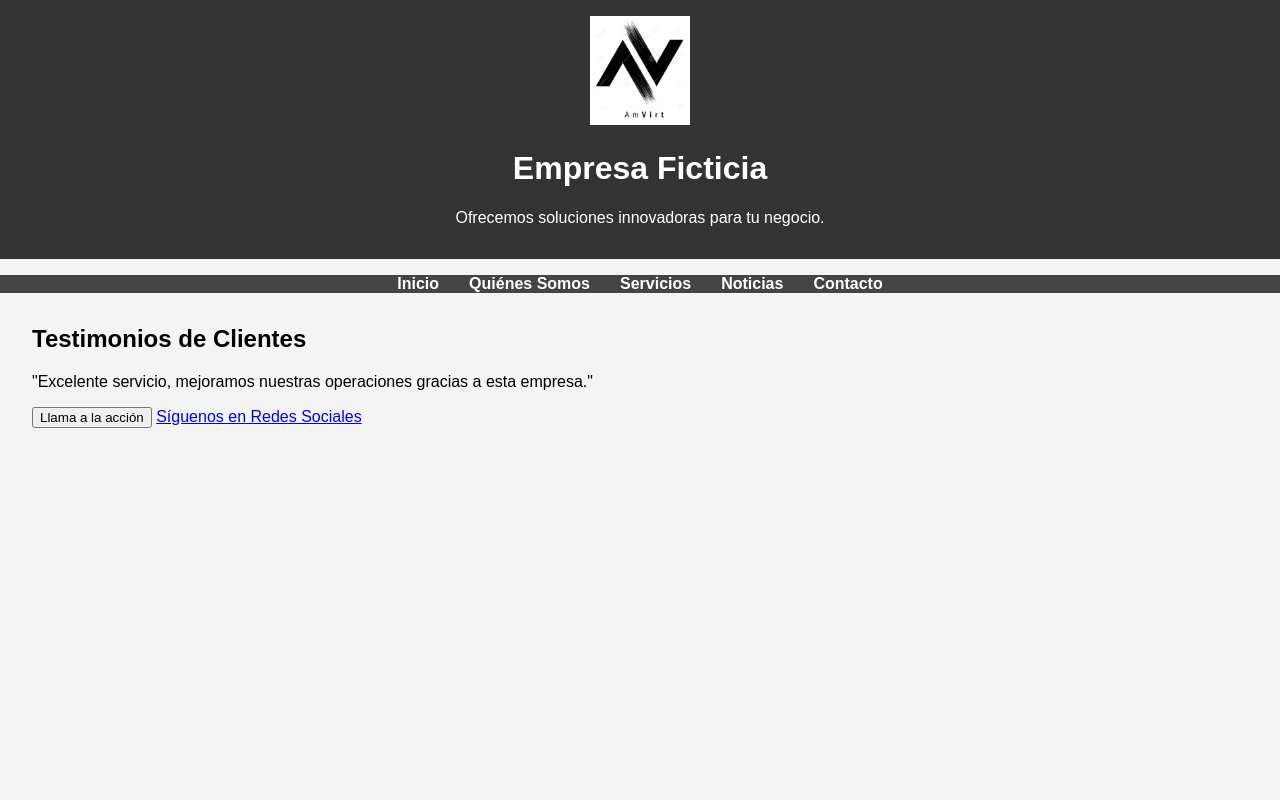
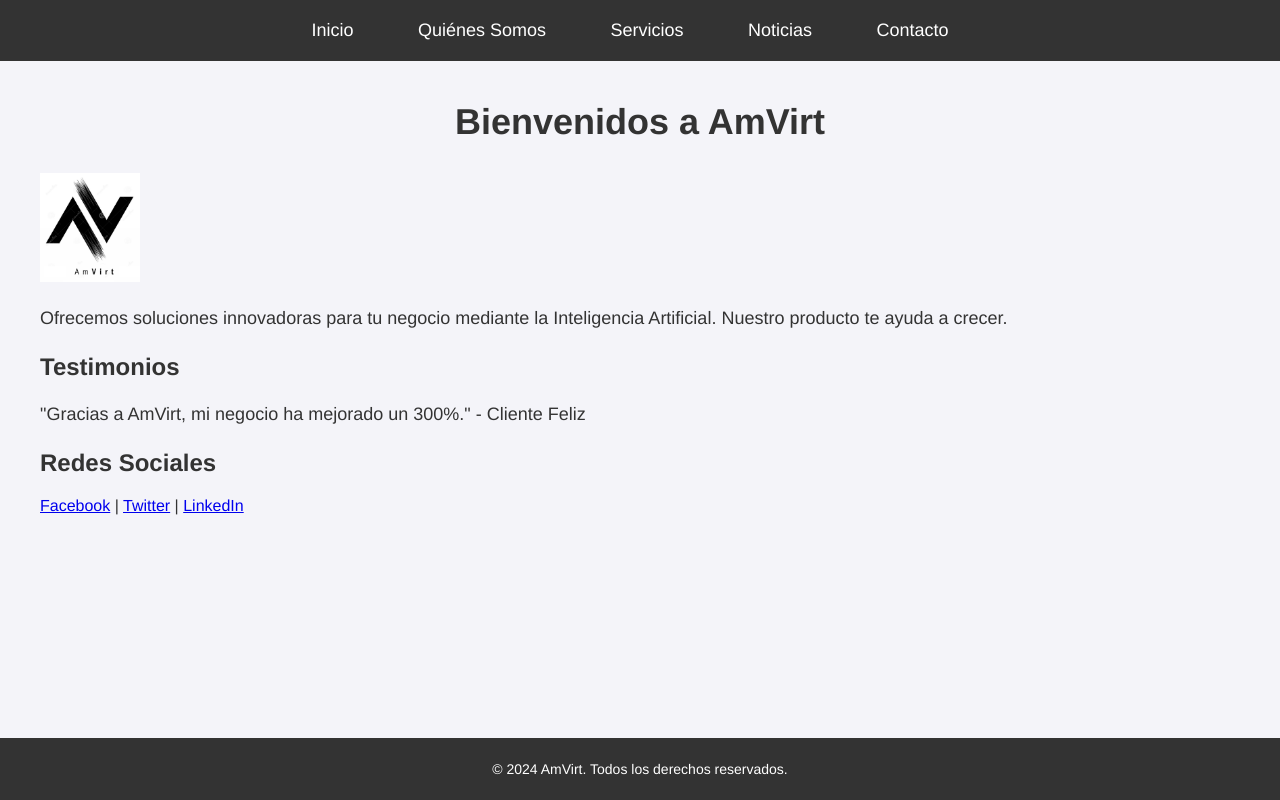
Before and after one commit to elshopox/flask_web, a Flask app: page / in a window 1280 px wide. Run offline with Flask 3, Linux system fonts and the light colour scheme.

Commit message:
se cambio el archivo

```diff
--- a/app.py
+++ b/app.py
@@ -2,35 +2,35 @@ from flask import Flask, render_template, request
 
 app = Flask(__name__)
 
-# Ruta para la página de inicio
+# Página de inicio
 @app.route('/')
-def index():
+def home():
     return render_template('index.html')
 
-# Ruta para la página "Quiénes Somos"
+# Página Quiénes Somos
 @app.route('/about')
 def about():
     return render_template('about.html')
 
-# Ruta para la página de servicios
+# Página de Servicios
 @app.route('/services')
 def services():
     return render_template('services.html')
 
-# Ruta para la página de noticias
+# Página de Noticias
 @app.route('/news')
 def news():
     return render_template('news.html')
 
-# Ruta para la página de contacto
+# Página de Contacto
 @app.route('/contact', methods=['GET', 'POST'])
 def contact():
     if request.method == 'POST':
-        name = request.form['name']
+        nombre = request.form['nombre']
         email = request.form['email']
-        message = request.form['message']
-        # Aquí puedes procesar los datos del formulario como enviarlos por email o guardarlos
-        return f"Gracias {name}, hemos recibido tu mensaje."
+        mensaje = request.form['mensaje']
+        # Aquí puedes procesar los datos como enviarlos a un email o guardarlos
+        return f"Mensaje enviado por {nombre}."
     return render_template('contact.html')
 
 if __name__ == '__main__':
--- a/static/css/style.css
+++ /dev/null
@@ -1,35 +0,0 @@
-body {
-    font-family: Arial, sans-serif;
-    margin: 0;
-    padding: 0;
-    background-color: #f4f4f4;
-}
-
-header {
-    background-color: #333;
-    color: white;
-    padding: 1em;
-    text-align: center;
-}
-
-nav ul {
-    list-style: none;
-    background-color: #444;
-    padding: 0;
-    display: flex;
-    justify-content: center;
-}
-
-nav ul li {
-    margin: 0 15px;
-}
-
-nav ul li a {
-    color: white;
-    text-decoration: none;
-    font-weight: bold;
-}
-
-section {
-    margin: 2em;
-}
--- /dev/null
+++ b/static/style.css
@@ -0,0 +1,231 @@
+/* Estilos generales */
+body {
+    font-family: 'Helvetica Neue', sans-serif;
+    margin: 0;
+    padding: 0;
+    background-color: #f4f4f9;
+    color: #333;
+}
+
+h1, h2, h3 {
+    color: #333;
+}
+
+img {
+    max-width: 100%;
+    height: auto;
+}
+
+/* Estilos del menú de navegación */
+header {
+    background-color: #333;
+    padding: 20px 0;
+}
+
+nav ul {
+    list-style-type: none;
+    text-align: center;
+    margin: 0;
+    padding: 0;
+}
+
+nav ul li {
+    display: inline;
+    margin-right: 20px;
+}
+
+nav ul li a {
+    text-decoration: none;
+    color: #fff;
+    font-size: 18px;
+    padding: 10px 20px;
+    transition: background-color 0.3s ease;
+}
+
+nav ul li a:hover {
+    background-color: #555;
+    border-radius: 5px;
+}
+
+/* Estilos del contenido */
+.content {
+    margin: 40px;
+}
+
+h1 {
+    font-size: 36px;
+    text-align: center;
+    margin-bottom: 30px;
+}
+
+p {
+    font-size: 18px;
+    line-height: 1.6;
+    margin-bottom: 20px;
+}
+
+/* Estilos de la sección de testimonios */
+.testimonials {
+    display: flex;
+    justify-content: space-around;
+    margin: 40px 0;
+}
+
+.testimonials div {
+    background-color: #fff;
+    padding: 20px;
+    border-radius: 10px;
+    box-shadow: 0 4px 8px rgba(0,0,0,0.1);
+    max-width: 30%;
+    text-align: center;
+}
+
+.testimonials p {
+    font-style: italic;
+    color: #555;
+}
+
+/* Botones de llamada a la acción */
+.btn {
+    background-color: #007bff;
+    color: white;
+    padding: 10px 20px;
+    border: none;
+    border-radius: 5px;
+    text-decoration: none;
+    font-size: 16px;
+    transition: background-color 0.3s ease;
+}
+
+.btn:hover {
+    background-color: #0056b3;
+}
+
+/* Estilos de las redes sociales */
+.social-icons a {
+    margin: 0 10px;
+    font-size: 24px;
+    color: #333;
+    text-decoration: none;
+}
+
+.social-icons a:hover {
+    color: #007bff;
+}
+
+/* Estilos del formulario de contacto */
+form {
+    background-color: #fff;
+    padding: 30px;
+    border-radius: 10px;
+    box-shadow: 0 4px 8px rgba(0,0,0,0.1);
+    max-width: 600px;
+    margin: 0 auto;
+}
+
+form label {
+    font-size: 16px;
+    color: #333;
+    margin-bottom: 10px;
+    display: block;
+}
+
+form input, form textarea {
+    width: 100%;
+    padding: 10px;
+    margin-bottom: 20px;
+    border: 1px solid #ccc;
+    border-radius: 5px;
+}
+
+form button {
+    background-color: #007bff;
+    color: white;
+    padding: 10px 20px;
+    border: none;
+    border-radius: 5px;
+    font-size: 16px;
+    cursor: pointer;
+    transition: background-color 0.3s ease;
+}
+
+form button:hover {
+    background-color: #0056b3;
+}
+
+/* Estilos de las tarjetas de servicios */
+.service-card {
+    background-color: #fff;
+    padding: 20px;
+    margin-bottom: 20px;
+    border-radius: 10px;
+    box-shadow: 0 4px 8px rgba(0,0,0,0.1);
+    text-align: center;
+}
+
+.service-card img {
+    max-width: 100%;
+    height: 150px;
+    object-fit: cover;
+    border-radius: 10px;
+    margin-bottom: 20px;
+}
+
+.service-card h3 {
+    color: #007bff;
+    margin-bottom: 10px;
+}
+
+.service-card p {
+    font-size: 16px;
+    color: #555;
+}
+
+/* Estilos del pie de página */
+footer {
+    background-color: #333;
+    color: #fff;
+    text-align: center;
+    padding: 20px 0;
+    position: fixed;
+    width: 100%;
+    bottom: 0;
+}
+
+footer p {
+    margin: 0;
+    font-size: 14px;
+}
+
+/* Mapa y dirección en contacto */
+.contact-info {
+    text-align: center;
+    margin-top: 40px;
+}
+
+.contact-info p {
+    font-size: 18px;
+}
+
+.contact-info img {
+    max-width: 100%;
+    border-radius: 10px;
+    margin-top: 20px;
+}
+
+/* Estilos responsive */
+@media (max-width: 768px) {
+    .testimonials {
+        flex-direction: column;
+        align-items: center;
+    }
+
+    nav ul li {
+        display: block;
+        margin-bottom: 10px;
+    }
+
+    .service-card {
+        margin-bottom: 30px;
+    }
+}
--- a/templates/base.html
+++ b/templates/base.html
@@ -3,12 +3,11 @@
 <head>
     <meta charset="UTF-8">
     <meta name="viewport" content="width=device-width, initial-scale=1.0">
-    <link rel="stylesheet" href="{{ url_for('static', filename='style.css') }}">
-    <title>{% block title %}Mi Empresa{% endblock %}</title>
+    <title>{% block title %}{% endblock %}</title>
+    <link rel="stylesheet" href="/static/style.css">
 </head>
 <body>
     <header>
-        <h1>Mi Empresa Ficticia</h1>
         <nav>
             <ul>
                 <li><a href="/">Inicio</a></li>
@@ -20,18 +19,12 @@
         </nav>
     </header>
 
-    <section>
+    <div class="content">
         {% block content %}{% endblock %}
-    </section>
-
+    </div>
+    <br><br><br>
     <footer>
-        <p>Síguenos en redes sociales:</p>
-        <div class="social-icons">
-            <a href="#">Facebook</a>
-            <a href="#">Twitter</a>
-            <a href="#">Instagram</a>
-        </div>
-        <p>© 2024 Mi Empresa Ficticia. Todos los derechos reservados.</p>
+        <p>© 2024 AmVirt. Todos los derechos reservados.</p>
     </footer>
 </body>
 </html>
--- a/templates/index.html
+++ b/templates/index.html
@@ -1,33 +1,15 @@
-<!DOCTYPE html>
-<html lang="es">
-<head>
-    <meta charset="UTF-8">
-    <meta name="viewport" content="width=device-width, initial-scale=1.0">
-    <title>Inicio - Empresa Ficticia</title>
-    <link rel="stylesheet" href="{{ url_for('static', filename='css/style.css') }}">
-</head>
-<body>
-    <header>
-        <img src="{{ url_for('static', filename='images/logo.png') }}" width="100" alt="Logotipo de la Empresa">
-        <h1>Empresa Ficticia</h1>
-        <p>Ofrecemos soluciones innovadoras para tu negocio.</p>
-    </header>
+{% extends 'base.html' %}
+{% block title %}Inicio{% endblock %}
 
-    <nav>
-        <ul>
-            <li><a href="/">Inicio</a></li>
-            <li><a href="/about">Quiénes Somos</a></li>
-            <li><a href="/services">Servicios</a></li>
-            <li><a href="/news">Noticias</a></li>
-            <li><a href="/contact">Contacto</a></li>
-        </ul>
-    </nav>
+{% block content %}
+<h1>Bienvenidos a AmVirt</h1>
+<img src="/static/images/logo.png" width="100" alt="Logotipo de la empresa">
+<p>Ofrecemos soluciones innovadoras para tu negocio mediante la Inteligencia Artificial. Nuestro producto te ayuda a crecer.</p>
 
-    <section>
-        <h2>Testimonios de Clientes</h2>
-        <p>"Excelente servicio, mejoramos nuestras operaciones gracias a esta empresa."</p>
-        <button>Llama a la acción</button>
-        <a href="#">Síguenos en Redes Sociales</a>
-    </section>
-</body>
-</html>
+<h2>Testimonios</h2>
+<p>"Gracias a AmVirt, mi negocio ha mejorado un 300%." - Cliente Feliz</p>
+
+<h2>Redes Sociales</h2>
+<a href="#">Facebook</a> | <a href="#">Twitter</a> | <a href="#">LinkedIn</a><br><br><br>
+
+{% endblock %}
```
Also changed, not shown: templates/about.html (+17 -31 lines), templates/contact.html (+25 -35 lines), templates/news.html (+16 -28 lines), templates/services.html (+15 -33 lines), static/images/new1.png, static/images/service1.png, static/images/service2.png.
